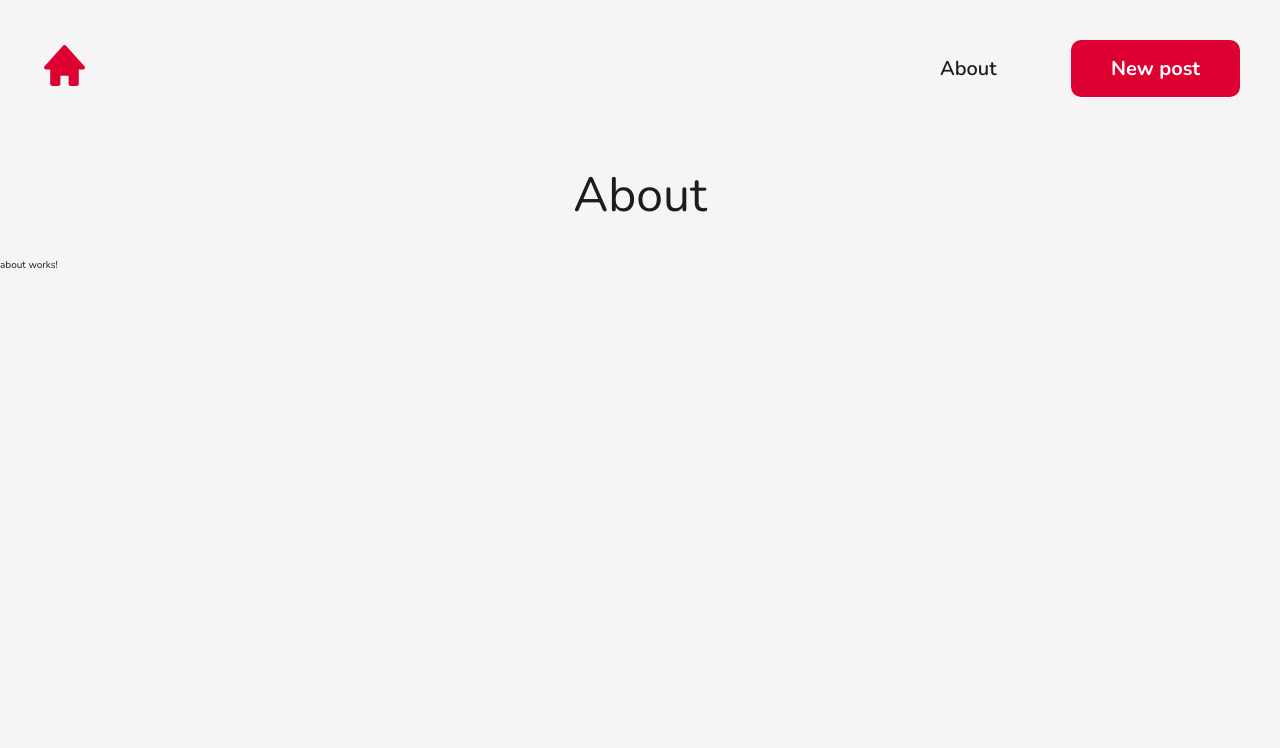
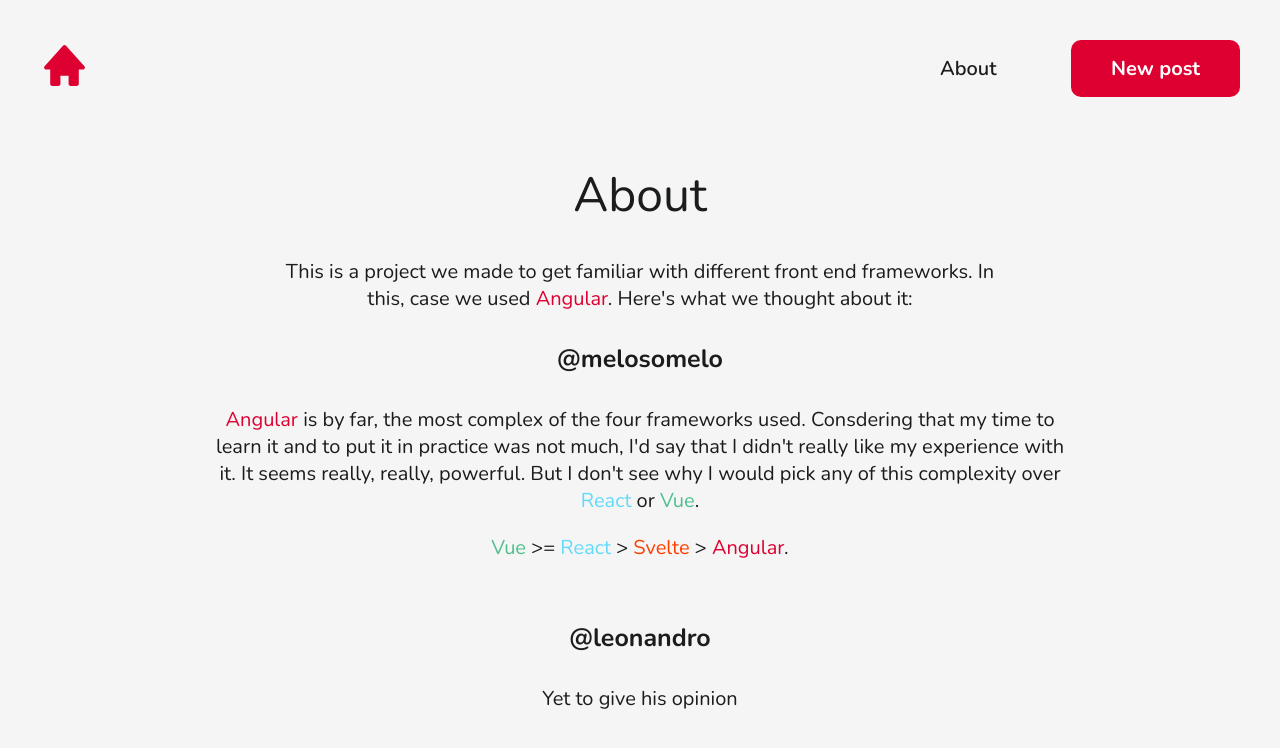
Before and after one commit to melosomelo/frontend-frameworks, an Angular app in the folder angular-project/: page /about in a window 1280 px wide. Shown: the top 748 px of the page. Built offline with nearby package versions, Linux system fonts and the light colour scheme.

Commit message:
Finish about view

```diff
--- a/angular-project/src/app/views/about/about.component.css
+++ b/angular-project/src/app/views/about/about.component.css
@@ -0,0 +1,31 @@
+main {
+  width: 95%;
+  max-width: 1300px;
+  margin-left: auto;
+  margin-right: auto;
+
+  display: flex;
+  flex-direction: column;
+  align-items: center;
+}
+
+p {
+  text-align: center;
+  max-width: 850px;
+}
+
+.dev-opinion {
+  margin-bottom: 4rem;
+  text-align: center;
+}
+
+.dev-opinion p {
+  margin-bottom: 2rem;
+}
+
+h2 {
+  font-size: 2.5rem;
+  font-weight: 700;
+
+  margin-bottom: 3rem;
+}
--- a/angular-project/src/app/views/about/about.component.html
+++ b/angular-project/src/app/views/about/about.component.html
@@ -1 +1,27 @@
-<p>about works!</p>
+<main>
+  <p style="max-width: 750px; margin-bottom: 3rem">
+    This is a project we made to get familiar with different front end
+    frameworks. In this, case we used <span>Angular</span>. Here's what we
+    thought about it:
+  </p>
+
+  <article class="dev-opinion">
+    <h2>@melosomelo</h2>
+    <p>
+      <span>Angular</span> is by far, the most complex of the four frameworks
+      used. Consdering that my time to learn it and to put it in practice was
+      not much, I'd say that I didn't really like my experience with it. It
+      seems really, really, powerful. But I don't see why I would pick any of
+      this complexity over <span class="react">React</span> or
+      <span class="vue">Vue</span>.
+    </p>
+    <p>
+      <span class="vue">Vue</span> >= <span class="react">React</span> >
+      <span class="svelte">Svelte</span> > <span>Angular</span>.
+    </p>
+  </article>
+  <article class="dev-opinion">
+    <h2>@leonandro</h2>
+    <p>Yet to give his opinion</p>
+  </article>
+</main>
--- a/angular-project/src/styles.css
+++ b/angular-project/src/styles.css
@@ -25,6 +25,27 @@
   text-decoration: none;
 }
 
+p {
+  font-size: 2rem;
+  font-weight: 400;
+}
+
+span {
+  color: #dd0031;
+}
+
+span.react {
+  color: #61dafb;
+}
+
+span.vue {
+  color: #4fc08d;
+}
+
+span.svelte {
+  color: #ff3e00;
+}
+
 button {
   border: none;
   border-radius: 10px;
```
